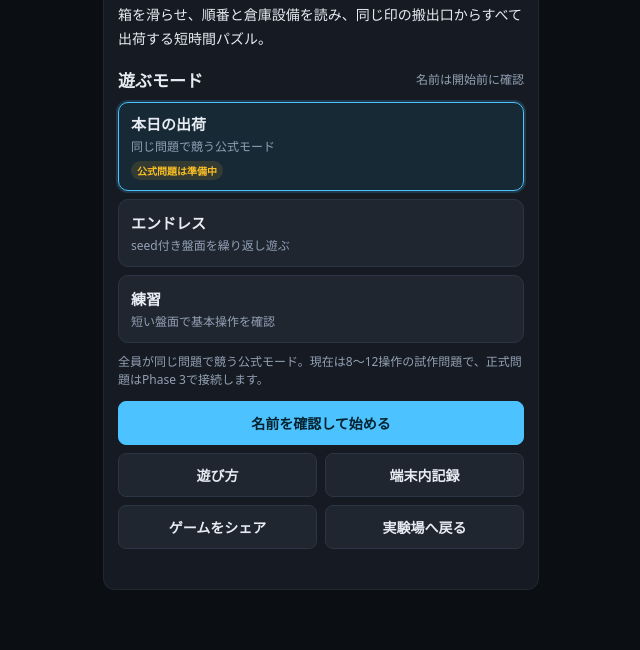
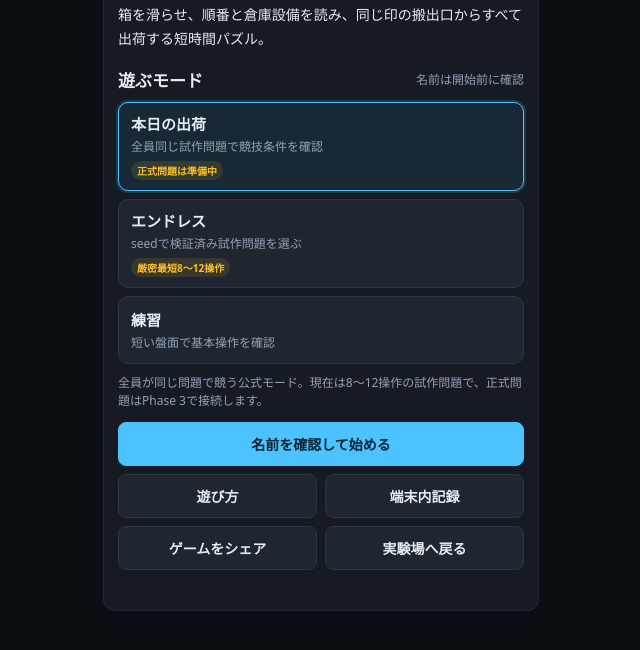
Before and after one commit to chameleonjp-lab/hakodase, a website with bundled scripts: page index.html in a window 1280 px wide. Shown: the part 84-734 px from the top of the page, without its empty margins (319-959 px from the left). Built offline with nearby package versions, Linux system fonts and the light colour scheme.

Commit message:
fix: disclose provisional puzzle difficulty

```diff
--- a/index.html
+++ b/index.html
@@ -21,8 +21,8 @@
       <p class="lead">箱を滑らせ、順番と倉庫設備を読み、同じ印の搬出口からすべて出荷する短時間パズル。</p>
       <div class="section-heading"><h2>遊ぶモード</h2><span id="savedNameLabel" class="small-note"></span></div>
       <div class="mode-list" role="radiogroup" aria-label="遊ぶモード">
-        <button class="mode-card is-selected" type="button" data-mode="daily" role="radio" aria-checked="true"><span class="mode-title">本日の出荷</span><span class="mode-note">同じ問題で競う公式モード</span><span class="mode-badge">公式問題は準備中</span></button>
-        <button class="mode-card" type="button" data-mode="endless" role="radio" aria-checked="false"><span class="mode-title">エンドレス</span><span class="mode-note">seed付き盤面を繰り返し遊ぶ</span></button>
+        <button class="mode-card is-selected" type="button" data-mode="daily" role="radio" aria-checked="true"><span class="mode-title">本日の出荷</span><span class="mode-note">全員同じ試作問題で競技条件を確認</span><span class="mode-badge">正式問題は準備中</span></button>
+        <button class="mode-card" type="button" data-mode="endless" role="radio" aria-checked="false"><span class="mode-title">エンドレス</span><span class="mode-note">seedで検証済み試作問題を選ぶ</span><span class="mode-badge">厳密最短8〜12操作</span></button>
         <button class="mode-card" type="button" data-mode="practice" role="radio" aria-checked="false"><span class="mode-title">練習</span><span class="mode-note">短い盤面で基本操作を確認</span></button>
       </div>
       <p id="modeSummary" class="mode-summary"></p>
```
